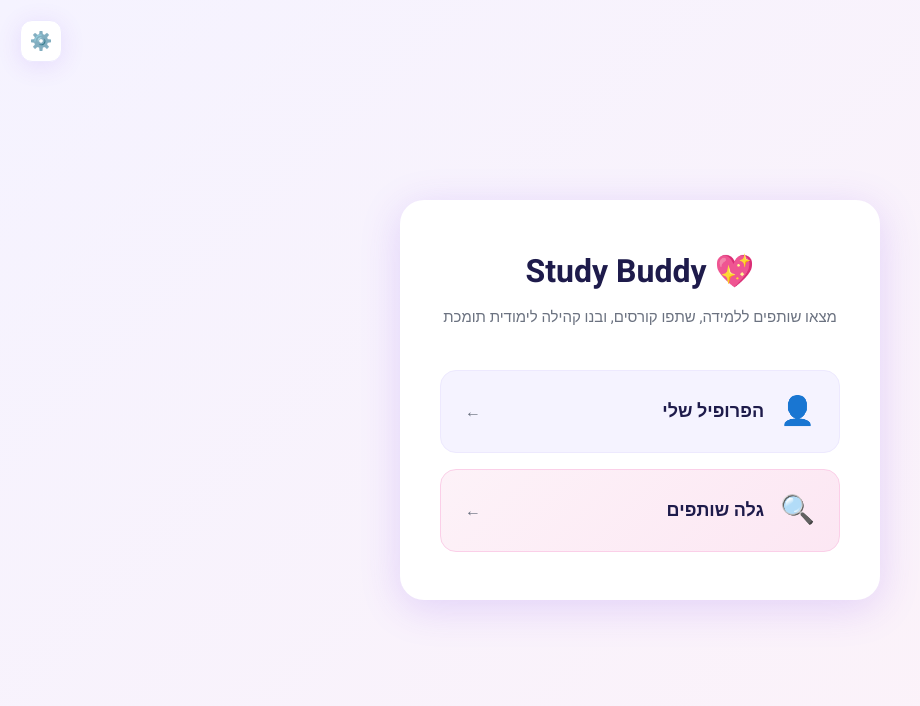
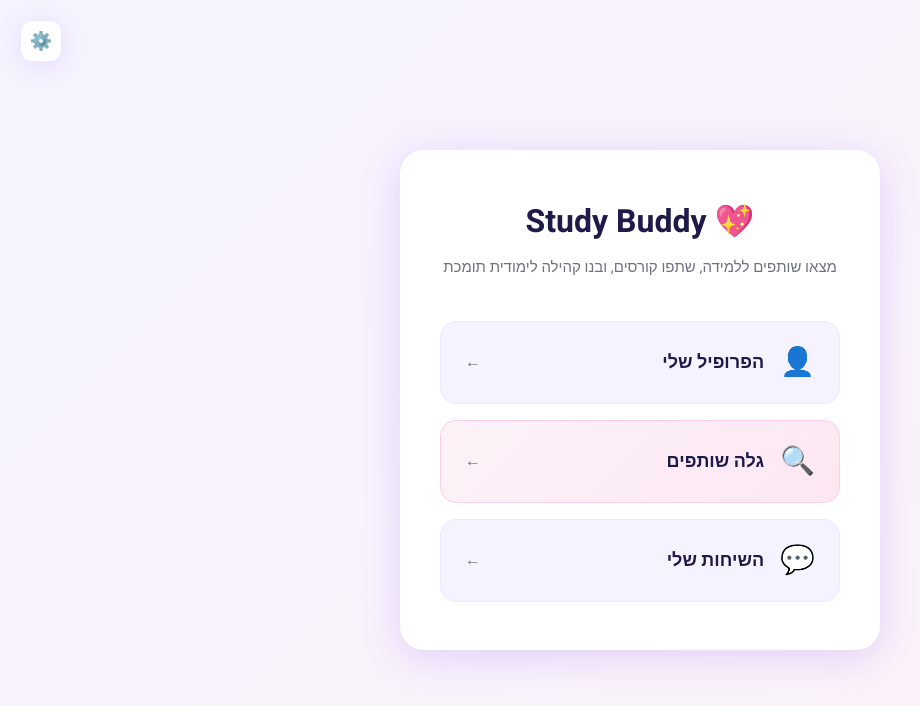
Before and after one commit to adi0258/Study-Buddy, a React (Create React App) app: page /home in a window 1280 px wide. Shown: the top 706 px of the page, without its empty margins (0-920 px from the left). Built offline with nearby package versions, Linux system fonts and the light colour scheme; no server answers; the database is empty; sample sign-in values are in the browser's storage; a web font is replaced by a local one.

Commit message:
all chats

```diff
--- a/src/App.js
+++ b/src/App.js
@@ -12,6 +12,7 @@ import Register from './components/Register';
 import UserProfilePage from './components/UserProfilePage';
 import SettingsPage from './components/SettingsPage';
 import ChatPage from './components/ChatPage';
+import ChatsListPage from './components/ChatsListPage';
 
 
 function App() {
@@ -43,6 +44,7 @@ function App() {
   <Route path="/discover" element={<Discover />} />
   <Route path="/settings" element={<SettingsPage />} />
   <Route path="/chat/:uid" element={user ? <ChatPage /> : <Navigate to="/" />} />
+  <Route path="/chats" element={user ? <ChatsListPage /> : <Navigate to="/" />} />
   <Route path="*" element={<Navigate to="/" replace />} />
 
 
--- a/src/components/ChatPage.js
+++ b/src/components/ChatPage.js
@@ -1,7 +1,7 @@
 import React, { useState, useEffect, useRef } from 'react';
 import { useParams, useNavigate } from 'react-router-dom';
 import { db, auth } from '../firebase';
-import { collection, addDoc, onSnapshot, query, orderBy, serverTimestamp, doc, getDoc } from 'firebase/firestore';
+import { collection, addDoc, onSnapshot, query, orderBy, serverTimestamp, doc, getDoc, setDoc } from 'firebase/firestore';
 import { onAuthStateChanged } from 'firebase/auth';
 import '../styles/ChatPage.css';
 
@@ -50,11 +50,17 @@ function ChatPage() {
   const handleSend = async () => {
     if (!newMessage.trim() || !currentUser) return;
     const chatId = getChatId(currentUser.uid, uid);
+    const text = newMessage.trim();
     await addDoc(collection(db, 'chats', chatId, 'messages'), {
-      text: newMessage.trim(),
+      text,
       senderId: currentUser.uid,
       createdAt: serverTimestamp(),
     });
+    await setDoc(doc(db, 'chats', chatId), {
+      participants: [currentUser.uid, uid].sort(),
+      lastMessage: text,
+      updatedAt: serverTimestamp(),
+    }, { merge: true });
     setNewMessage('');
   };
 
--- a/src/components/HomePage.js
+++ b/src/components/HomePage.js
@@ -46,6 +46,11 @@ function HomePage() {
             <span className="action-label">גלה שותפים</span>
             <span className="action-arrow">←</span>
           </button>
+          <button className="action-card" onClick={() => navigate('/chats')}>
+            <span className="action-icon">💬</span>
+            <span className="action-label">השיחות שלי</span>
+            <span className="action-arrow">←</span>
+          </button>
         </div>
       </div>
     </div>
```
